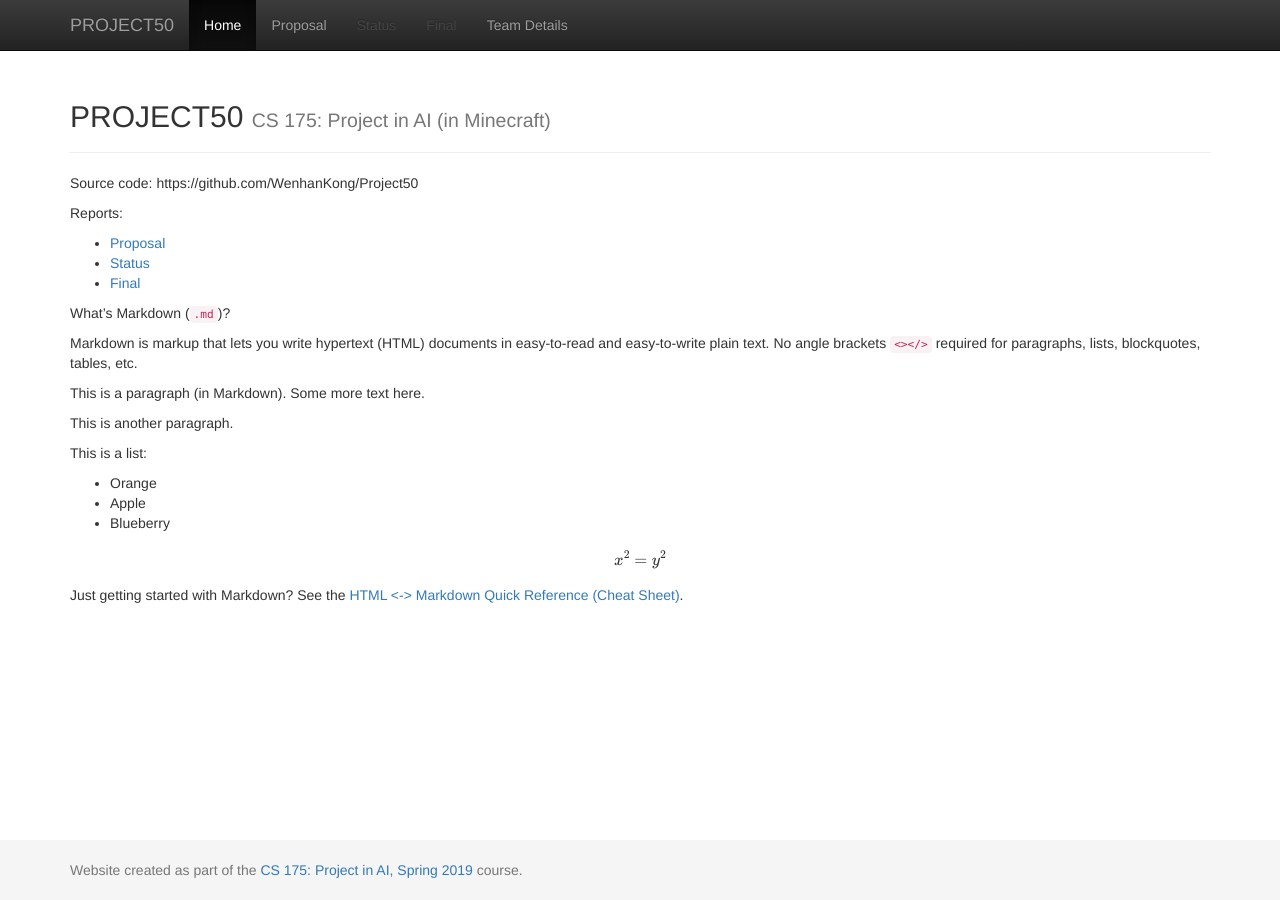
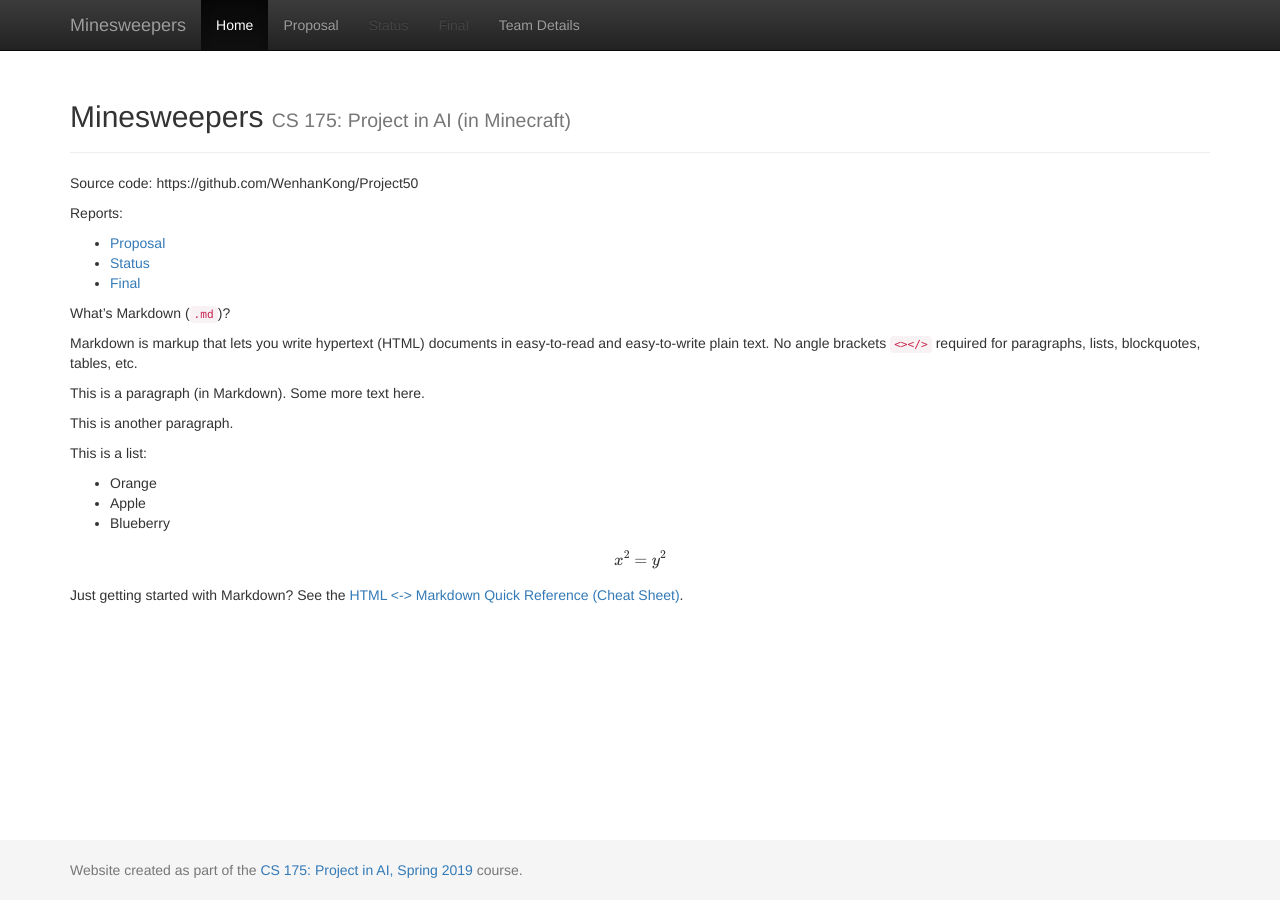
Before and after one commit to WenhanKong/Minesweepers, a Jekyll site: the page built from docs/index.md, in a window 1280 px wide. Built offline with Jekyll 4.4.1, drawn with Linux system fonts in a browser that asks for light colours; formulas are drawn with MathJax 3.

Commit message:
Update _config.yml

```diff
--- a/docs/_config.yml
+++ b/docs/_config.yml
@@ -1,7 +1,7 @@
 ###########
 # site.title
 
-title:    'PROJECT50'
+title:    'Minesweepers'
 subtitle: 'CS 175: Project in AI (in Minecraft)'
 
 
```
